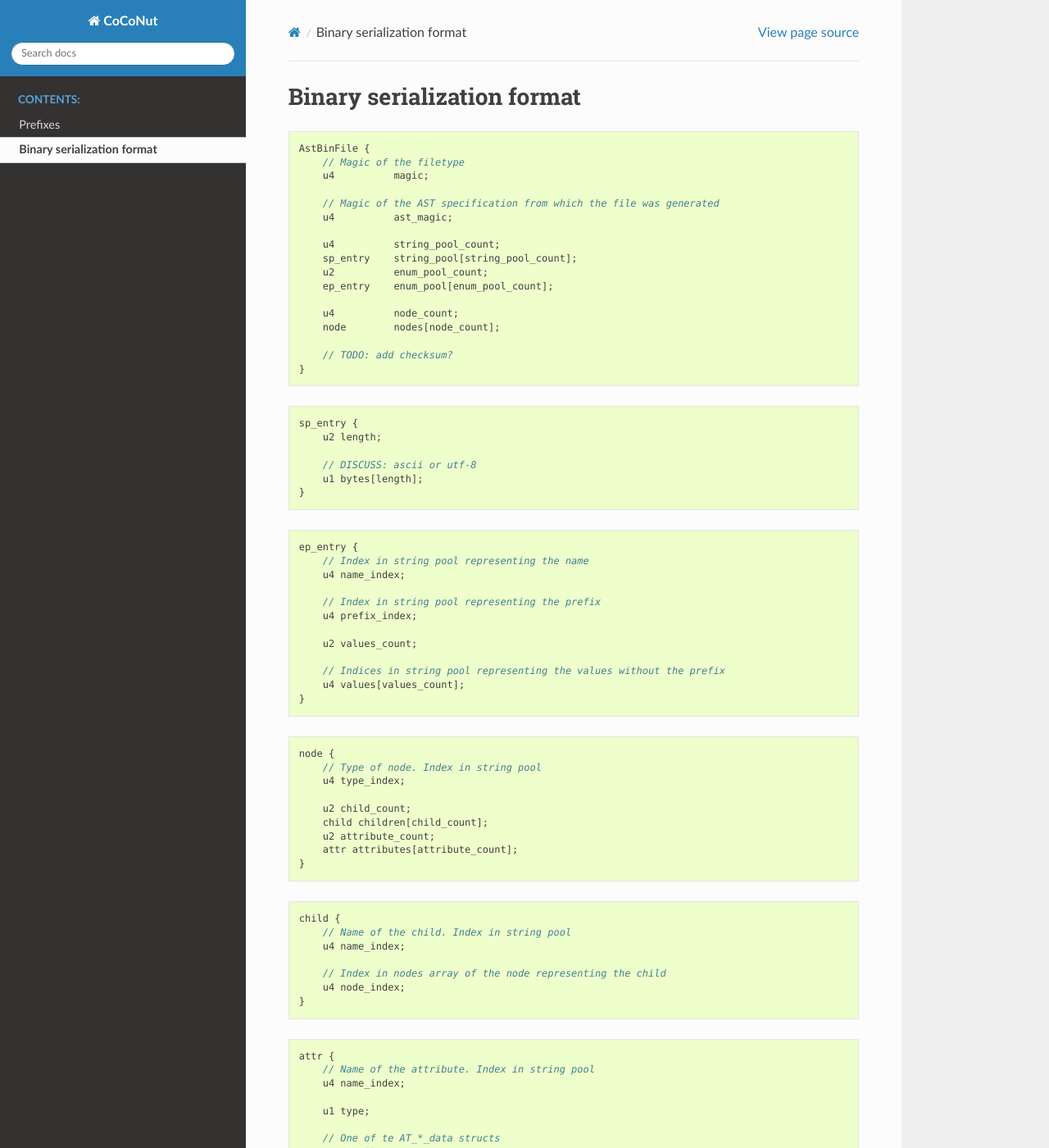
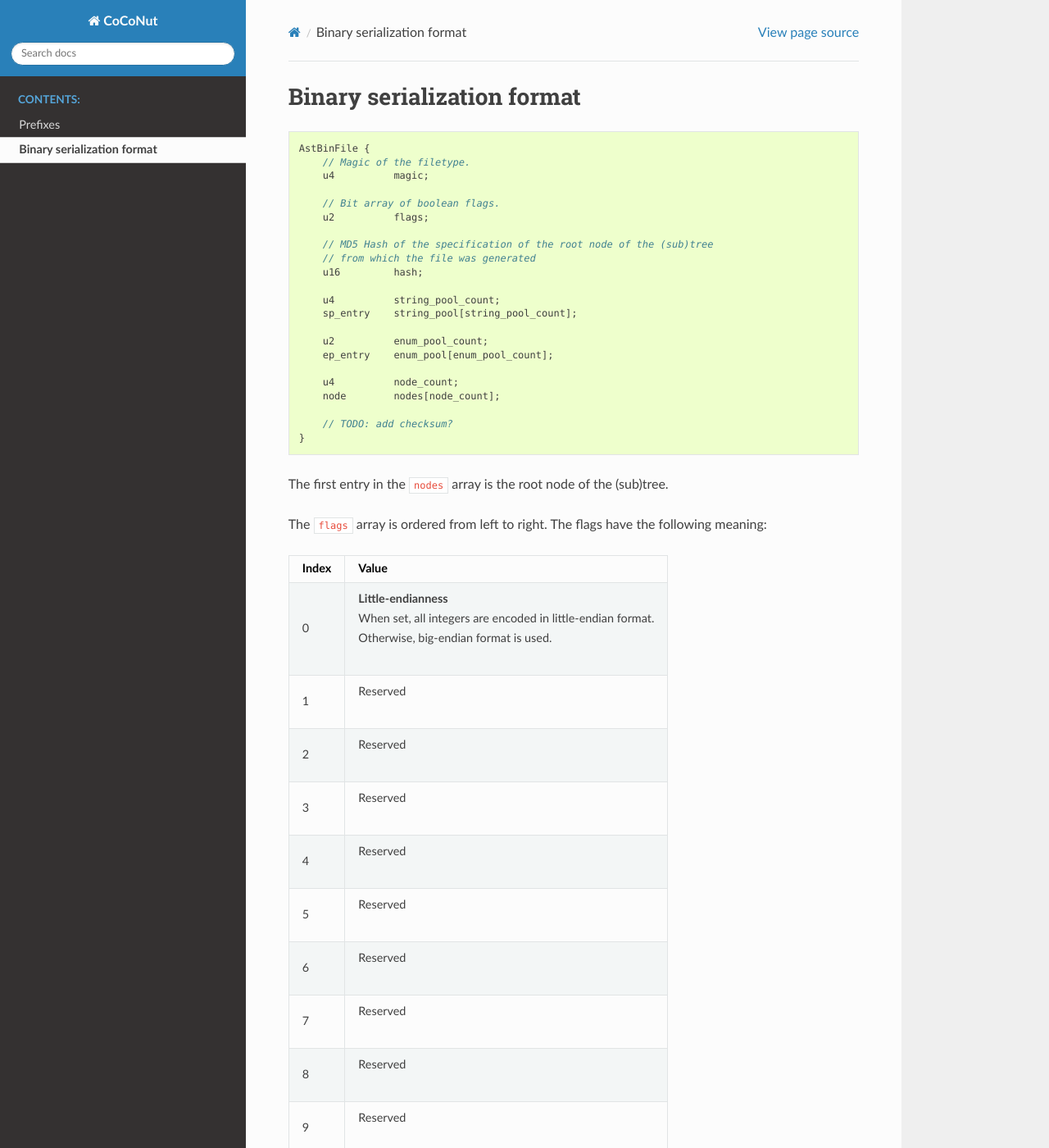
Before and after one commit to MaicoTimmerman/CoCoNut, a Sphinx documentation site: the page built from doc/serialization_binary.rst, in a window 1280 px wide and 1400 px high. Shown: the whole window at 82% size. Built offline with Sphinx 7.4.7 and the Read the Docs theme 2.0.0, drawn with Linux system fonts in a browser that asks for light colours; some of the changed text lies outside the part shown.

Commit message:
Changed binary file format a bit (added flags, set hash length to 16 bytes)

```diff
--- a/doc/serialization_binary.rst
+++ b/doc/serialization_binary.rst
@@ -6,14 +6,19 @@ Binary serialization format
 .. code-block:: c
 
     AstBinFile {
-        // Magic of the filetype
+        // Magic of the filetype.
         u4          magic;
 
-        // Magic of the AST specification from which the file was generated
-        u4          ast_magic;
+        // Bit array of boolean flags.
+        u2          flags;
+
+        // MD5 Hash of the specification of the root node of the (sub)tree
+        // from which the file was generated
+        u16         hash;
 
         u4          string_pool_count;
         sp_entry    string_pool[string_pool_count];
+
         u2          enum_pool_count;
         ep_entry    enum_pool[enum_pool_count];
 
@@ -23,12 +28,58 @@ Binary serialization format
         // TODO: add checksum?
     }
 
+
+The first entry in the ``nodes`` array is the root node of the (sub)tree.
+
+The ``flags`` array is ordered from left to right.
+The flags have the following meaning:
+
++--------+-------------------------------------------+
+| Index  | Value                                     |
++========+===========================================+
+| 0      | | **Little-endianness**                   |
+|        | | When set, all integers are encoded      |
+|        |   in little-endian format.                |
+|        | | Otherwise, big-endian format is used.   |
++--------+-------------------------------------------+
+| 1      | | Reserved                                |
++--------+-------------------------------------------+
+| 2      | | Reserved                                |
++--------+-------------------------------------------+
+| 3      | | Reserved                                |
++--------+-------------------------------------------+
+| 4      | | Reserved                                |
++--------+-------------------------------------------+
+| 5      | | Reserved                                |
++--------+-------------------------------------------+
+| 6      | | Reserved                                |
++--------+-------------------------------------------+
+| 7      | | Reserved                                |
++--------+-------------------------------------------+
+| 8      | | Reserved                                |
++--------+-------------------------------------------+
+| 9      | | Reserved                                |
++--------+-------------------------------------------+
+| 10     | | Reserved                                |
++--------+-------------------------------------------+
+| 11     | | Reserved                                |
++--------+-------------------------------------------+
+| 12     | | Reserved                                |
++--------+-------------------------------------------+
+| 13     | | Reserved                                |
++--------+-------------------------------------------+
+| 14     | | Reserved                                |
++--------+-------------------------------------------+
+| 15     | | Reserved                                |
++--------+-------------------------------------------+
+
+
 .. code-block:: c
 
     sp_entry {
         u2 length;
 
-        // DISCUSS: ascii or utf-8
+        // utf-8 encoded string
         u1 bytes[length];
     }
 
@@ -87,37 +138,37 @@ Where ``type`` is one of:
 +-----------------+--------+
 | Type            | Value  |
 +=================+========+
-| ``AT_int``      |   1    |
+| ``AT_int``      |   0    |
 +-----------------+--------+
-| ``AT_uint``     |   2    |
+| ``AT_uint``     |   1    |
 +-----------------+--------+
-| ``AT_int8``     |   3    |
+| ``AT_int8``     |   2    |
 +-----------------+--------+
-| ``AT_int16``    |   4    |
+| ``AT_int16``    |   3    |
 +-----------------+--------+
-| ``AT_int32``    |   5    |
+| ``AT_int32``    |   4    |
 +-----------------+--------+
-| ``AT_int64``    |   6    |
+| ``AT_int64``    |   5    |
 +-----------------+--------+
-| ``AT_uint8``    |   7    |
+| ``AT_uint8``    |   6    |
 +-----------------+--------+
-| ``AT_uint16``   |   8    |
+| ``AT_uint16``   |   7    |
 +-----------------+--------+
-| ``AT_uint32``   |   9    |
+| ``AT_uint32``   |   8    |
 +-----------------+--------+
-| ``AT_uint64``   |   10   |
+| ``AT_uint64``   |   9    |
 +-----------------+--------+
-| ``AT_float``    |   11   |
+| ``AT_float``    |   10   |
 +-----------------+--------+
-| ``AT_double``   |   12   |
+| ``AT_double``   |   11   |
 +-----------------+--------+
-| ``AT_bool``     |   13   |
+| ``AT_bool``     |   12   |
 +-----------------+--------+
-| ``AT_string``   |   14   |
+| ``AT_string``   |   13   |
 +-----------------+--------+
-| ``AT_link``     |   15   |
+| ``AT_link``     |   14   |
 +-----------------+--------+
-| ``AT_enum``     |   16   |
+| ``AT_enum``     |   15   |
 +-----------------+--------+
 
 The format of data[] is dependent on the value of type
@@ -125,21 +176,15 @@ The format of data[] is dependent on the value of type
 
 .. code-block:: c
 
-    // DISCUSS: serialization of int and uint depend on host architecture
-
     AT_int_data {
-       sN value;
+       s8 value;
     }
-
-where ``N = sizeof(int)``
 
 .. code-block:: c
 
     AT_uint_data {
-       sN value;
+       s8 value;
     }
-
-where ``N = sizeof(unsigned int)``
 
 .. code-block:: c
 
```
Also changed, not shown: 3 other files.
